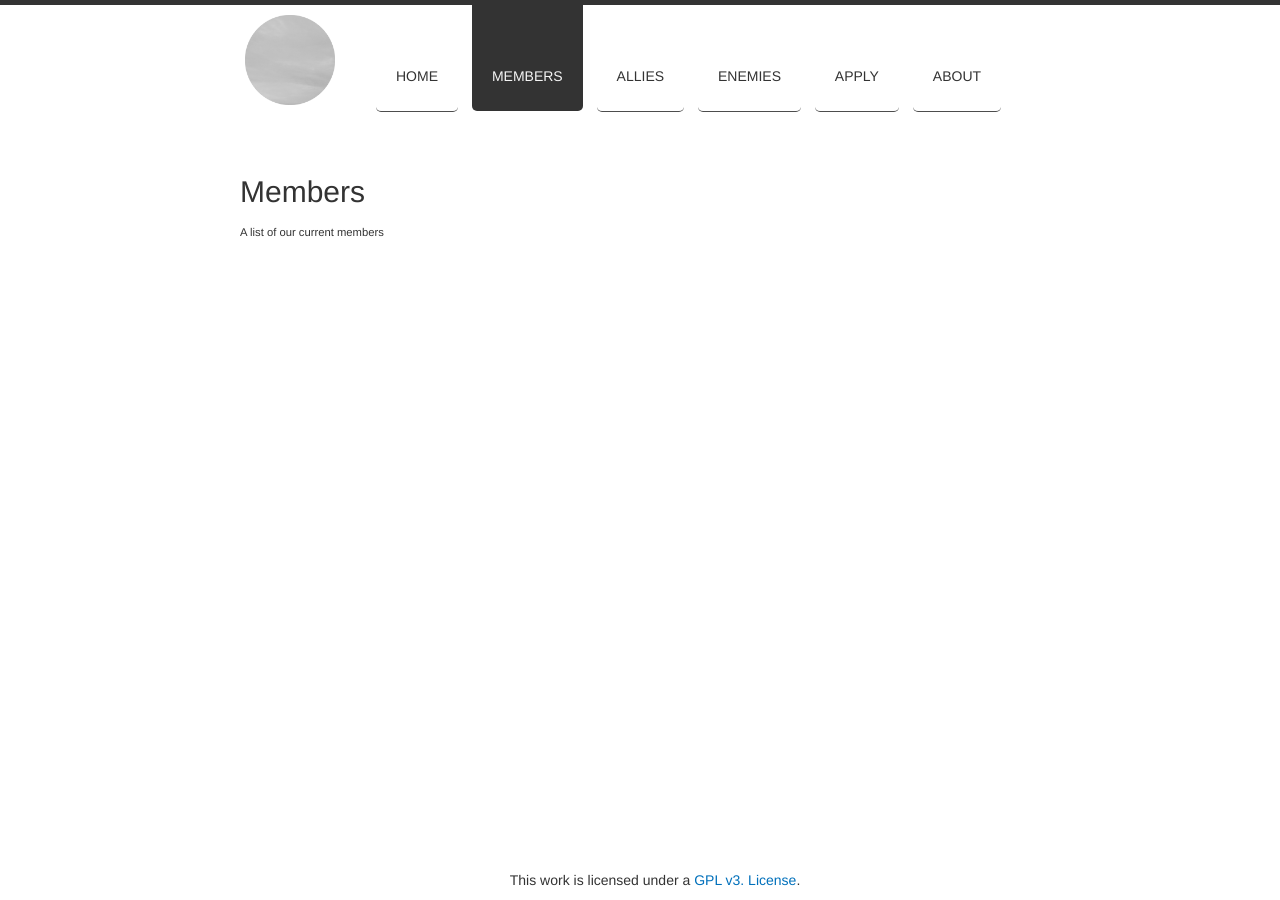
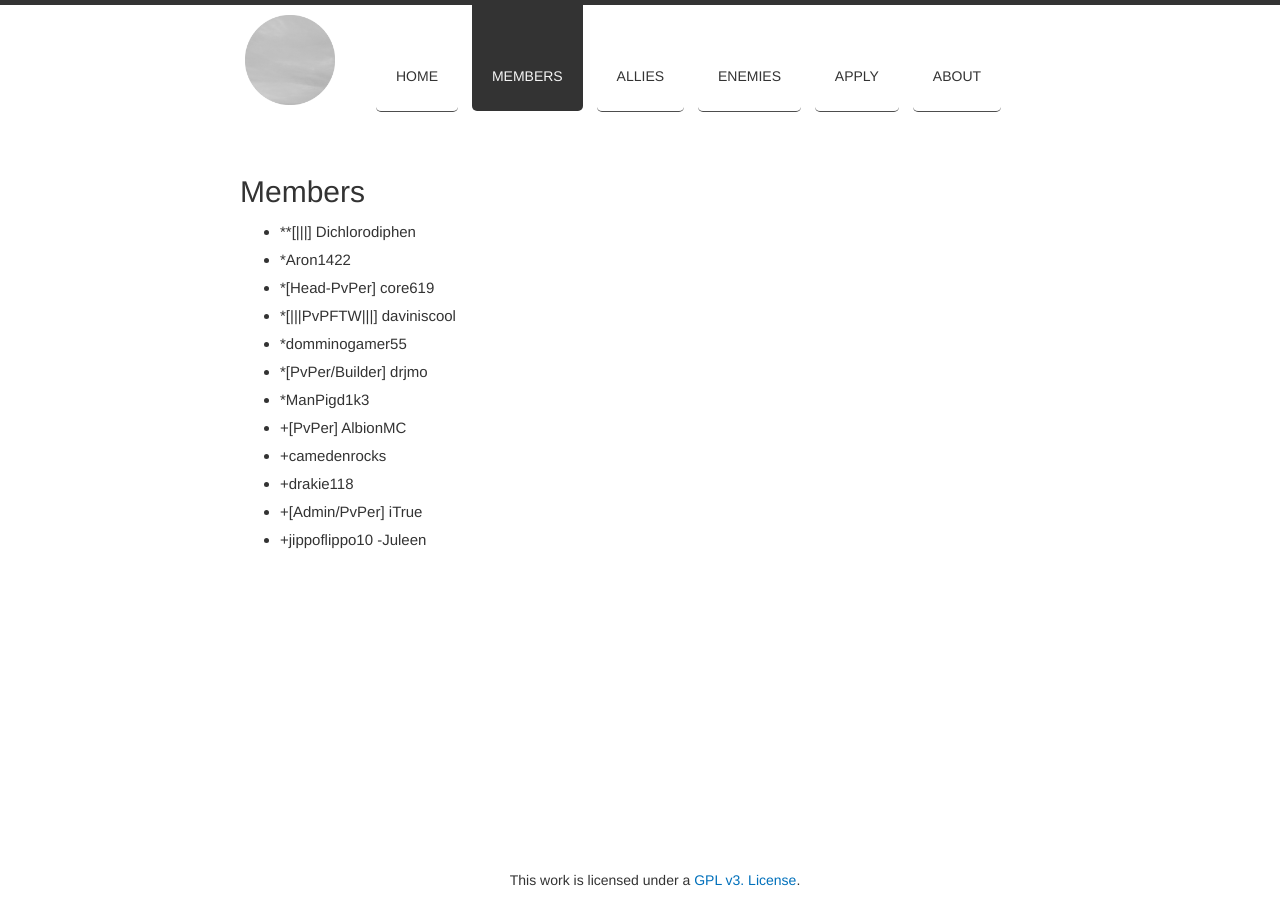
Before and after one commit to Tommsy64/invictus, a Jekyll site: the page built from faction/members/index.html, in a window 1280 px wide. Built offline with Jekyll 4.4.1, drawn with Linux system fonts in a browser that asks for light colours; nearby versions of some CDN libraries; Markdown is read by kramdown in place of the engine named in the settings.

Commit message:
Started adding a members list

```diff
--- a/_includes/head.html
+++ b/_includes/head.html
@@ -16,9 +16,9 @@
 <link rel="icon" type="image/x-icon" href="{{site.baseurl}}/public/images/favicon.ico">
 
 <!-- stylesheets -->
+<link rel="stylesheet" href="{{site.baseurl}}/public/css/main.css">
 <link rel="stylesheet" href="{{site.baseurl}}/public/css/responsive.gs.12col.css">
 <link rel="stylesheet" href="{{site.baseurl}}/public/css/animate.min.css">
-<link rel="stylesheet" href="{{site.baseurl}}/public/css/main.css">
 <link rel="stylesheet" href="{{site.baseurl}}/public/css/sticky-footer.css">
 
 <!-- Google fonts -->
--- a/_layouts/default.html
+++ b/_layouts/default.html
@@ -1,5 +1,5 @@
 <!DOCTYPE html>
-<html>
+<html lang="en">
   <head>
     {% include head.html %}
   </head>
--- /dev/null
+++ b/faction/members/index.html
@@ -0,0 +1,19 @@
+---
+layout: page
+title: Members
+---
+
+<ul>
+	<li>**[|||] Dichlorodiphen</li>
+	<li>*Aron1422</li>
+	<li>*[Head-PvPer] core619</li>
+	<li>*[|||PvPFTW|||] daviniscool</li>
+	<li>*domminogamer55</li>
+	<li>*[PvPer/Builder] drjmo</li>
+	<li>*ManPigd1k3</li>
+	<li>+[PvPer] AlbionMC</li>
+	<li>+camedenrocks</li>
+	<li>+drakie118</li>
+	<li>+[Admin/PvPer] iTrue</li>
+	<li>+jippoflippo10 -Juleen</li>
+</ul>
--- a/faction/members/index.md
+++ /dev/null
@@ -1,6 +0,0 @@
----
-layout: page
-title: Members
----
-
-A list of our current members
--- a/public/css/main.css
+++ b/public/css/main.css
@@ -91,9 +91,7 @@
 
 body {
     border-top: 5px solid #333;
-    font-family: 'Source Sans Pro',sans-serif;
     color: #333;
-    font-weight: 500;
     line-height: 1.5;
     /*background-image:url('{{site.baseurl}}/public/images/backround.png');*/
     -webkit-font-smoothing: antialiased;
@@ -272,13 +270,13 @@ footer {
 }
 
 .single {
-    font-size: 1.125rem;
+    font-size: 1.5rem;
     line-height: 28px;
 }
 
 .single time {
     color: #999;
-    font-size: .9rem;
+    font-size: 1.225rem;
 }
 
 .bundle {
```
